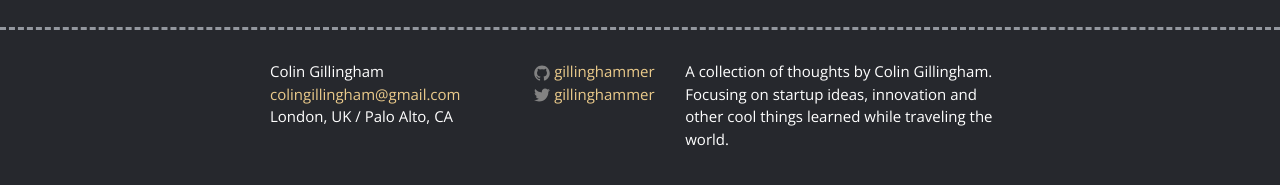
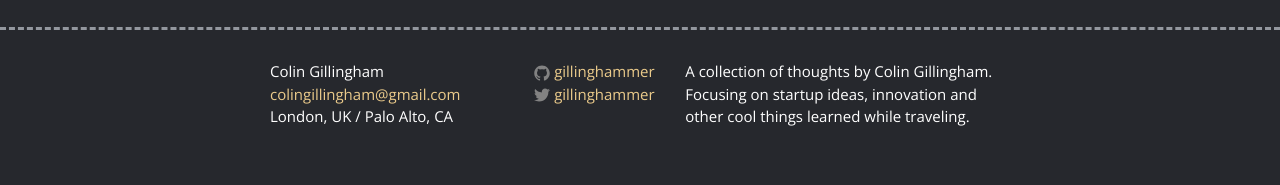
Before and after one commit to Gillinghammer/gillinghammer.github.io, a Jekyll site: the page built from about.html, in a window 1280 px wide. Shown: the part 566-751 px from the top of the page. Built offline with Jekyll 4.4.1, drawn with Linux system fonts in a browser that asks for light colours.

Commit message:
updated tag line

```diff
--- a/_config.yml
+++ b/_config.yml
@@ -3,7 +3,7 @@ timezone: Europe/London
 title: Colin Gillingham
 email: colingillingham@gmail.com
 description: > # this means to ignore newlines until "baseurl:"
-  A collection of thoughts by Colin Gillingham. Focusing on startup ideas, innovation and other cool things learned while traveling the world.
+  A collection of thoughts by Colin Gillingham. Focusing on startup ideas, innovation and other cool things learned while traveling.
 baseurl: "" # the subpath of your site, e.g. /blog/
 url: "http://gillinghammer.github.io" # the base hostname & protocol for your site
 twitter_username: gillinghammer
```
